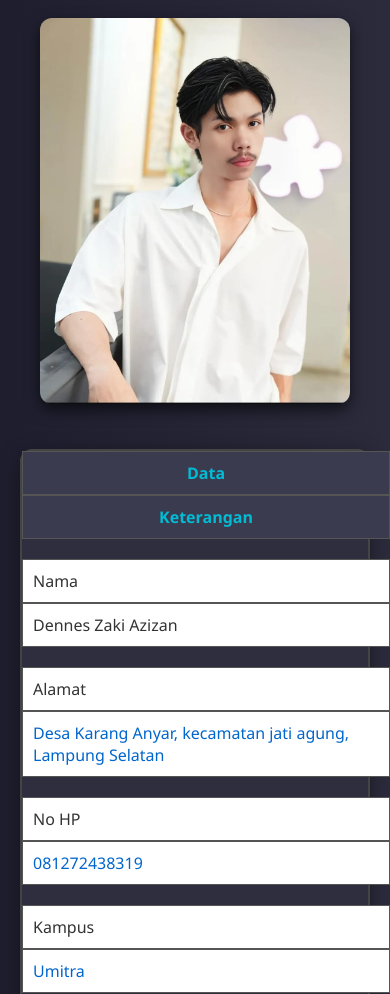
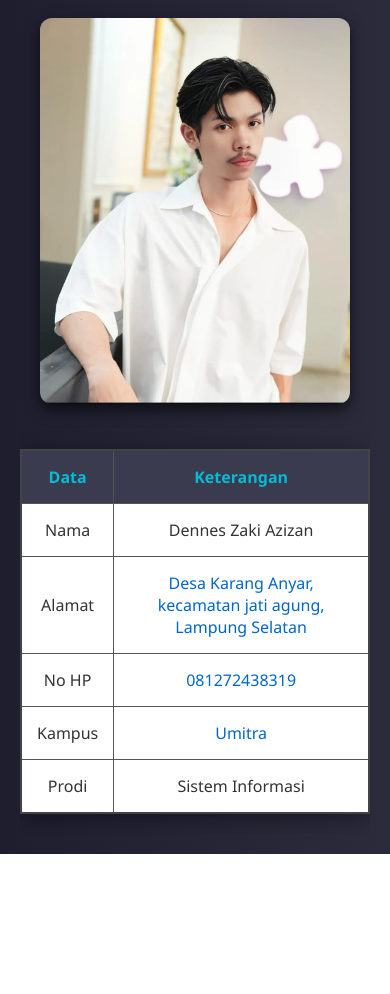
Before and after one commit to adencuuu/index, a plain HTML site: page index.html in a window 390 px wide. Shown: the part 127-1121 px from the top of the page. After the commit the page ends 981 px from the top, so only its background shows below. Drawn offline with Linux system fonts and the light colour scheme.

Commit message:
index.html

```diff
--- a/index.html
+++ b/index.html
@@ -71,20 +71,16 @@
       color: #333;
     }
 
+    /* Menambahkan scroll horizontal untuk tabel pada perangkat kecil */
+    .table-responsive {
+      width: 100%;
+      overflow-x: auto;
+      -webkit-overflow-scrolling: touch;
+    }
+
     /* RESPONSIVE STYLES */
     @media (max-width: 768px) {
-      table, tbody, tr, td, th {
-        display: block;
-        width: 100%;
-      }
-
-      tr {
-        margin-bottom: 20px;
-      }
-
       th, td {
-        text-align: left;
-        padding: 10px;
         font-size: 16px;
       }
 
@@ -103,6 +99,7 @@
   </div>
 
   <!-- Tabel Data Diri -->
+  <div class="table-responsive">
     <table>
       <tr>
         <th>Data</th>
@@ -129,5 +126,6 @@
         <td>Sistem Informasi</td>
       </tr>
     </table>
+  </div>
 </body>
 </html>
```
Lines whose indentation alone changed are shown as unchanged.
